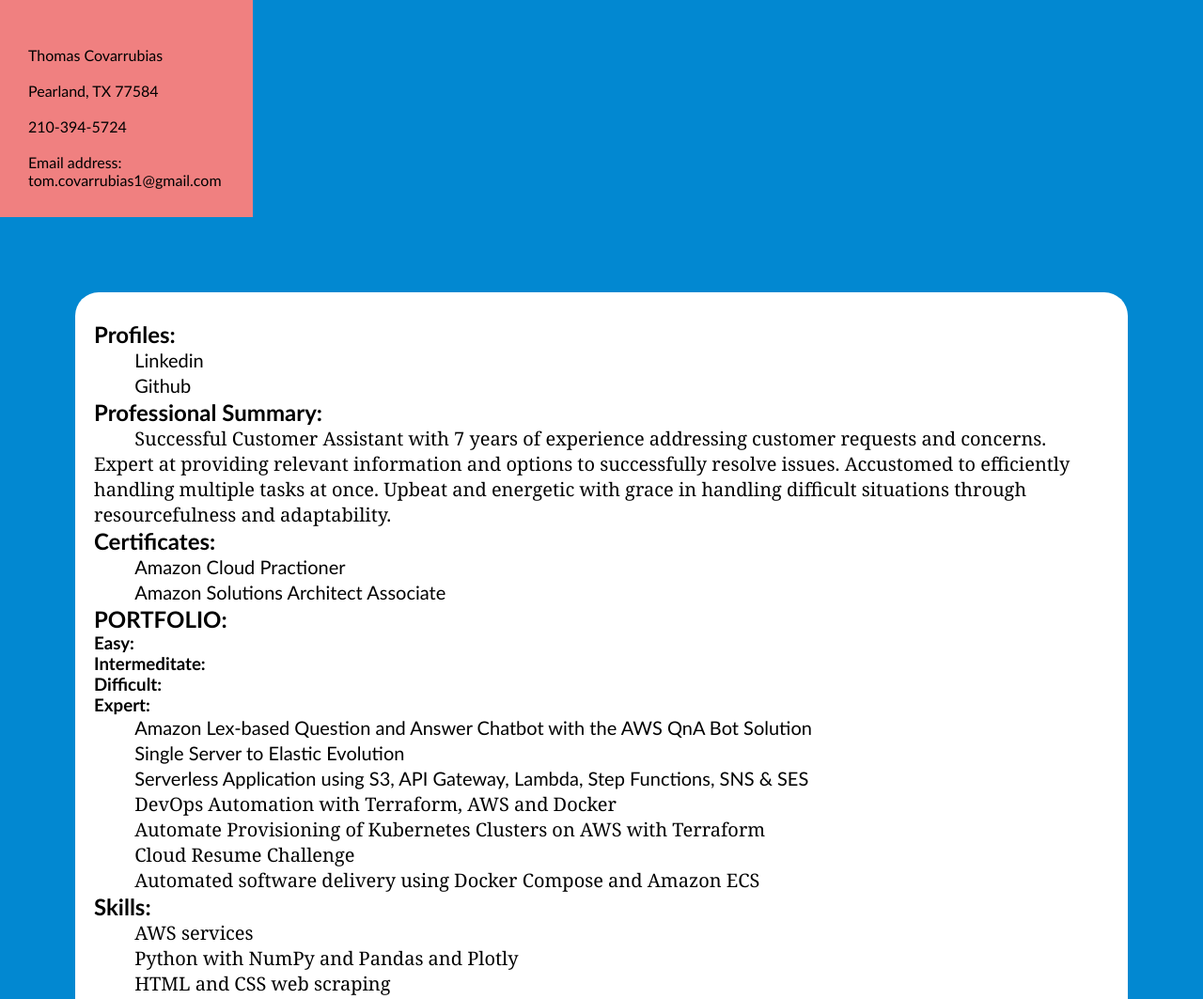
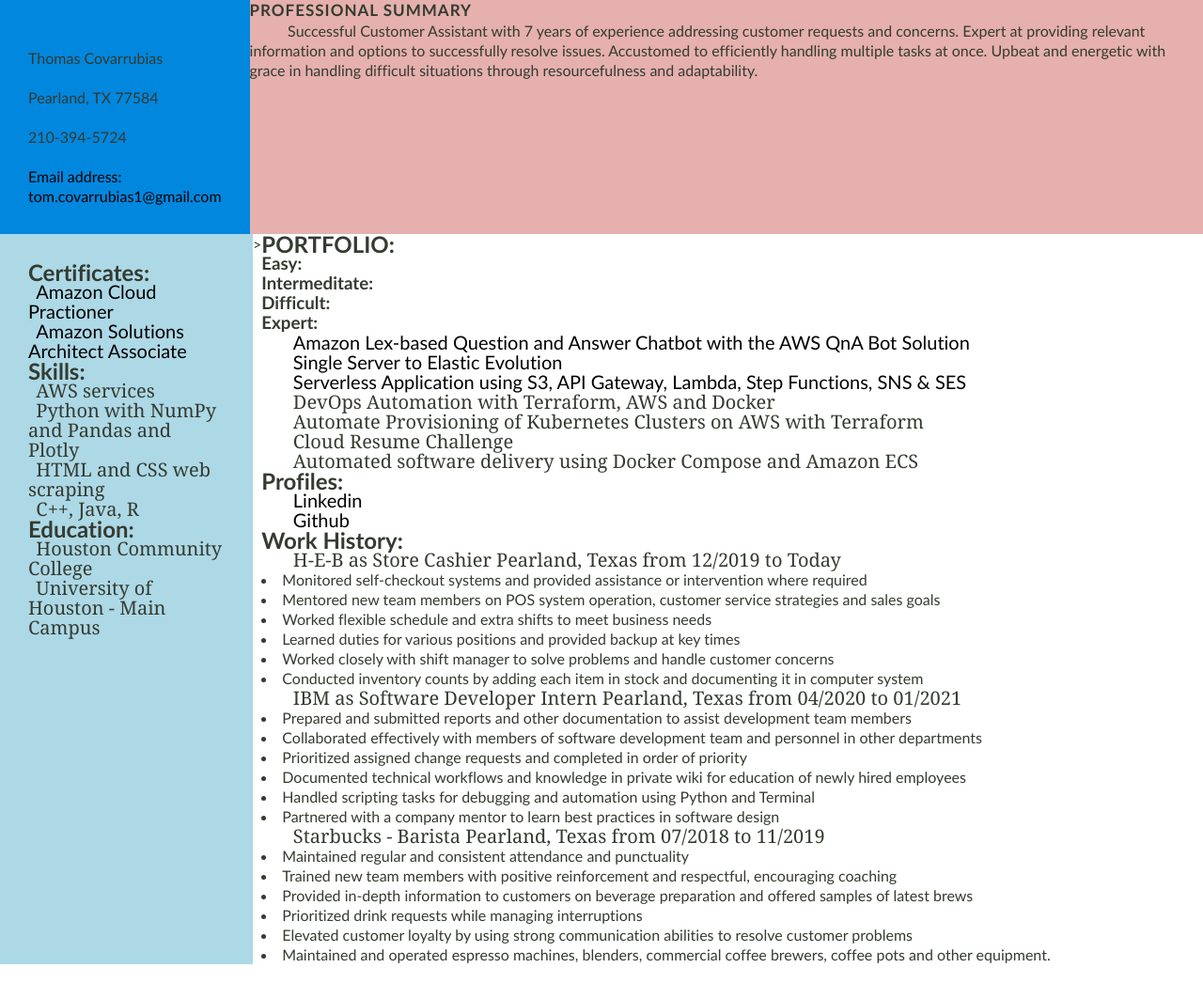
Before and after one commit to codemasters1/Cloud-Projects, a plain HTML site: page Starter cloud website/index.html in a window 1280 px wide. Shown: the top 1063 px of the page at 94% size. After the commit the page ends 1026 px from the top, so only its background shows below. Drawn offline with Linux system fonts and the light colour scheme.

Commit message:
website2resume_part1

```diff
--- a/Starter cloud website/index.html
+++ b/Starter cloud website/index.html
@@ -19,30 +19,23 @@
                         <br><a href="mailto:tom.covarrubias1@gmail.com" target="_blank">Email address: tom.covarrubias1@gmail.com</a></br>
                     </div>
                 </div>
+                <div id="CONTAINER_1" class="right-box">
+                    <div class="doc-item">
+                        <div class="sectiontitle">
+                            Professional Summary
+                        </div>
+                        <div class="paragraph_sum">
+                            <p>
+                                Successful Customer Assistant with 7 years of experience addressing customer requests and concerns. Expert at providing relevant information and options to successfully resolve issues. Accustomed to efficiently handling multiple tasks at once. Upbeat and energetic with grace in handling difficult situations through resourcefulness and adaptability.
+                            </p>
+                        </div>
+                    </div>
+                </div>
             </div>
         </div>
         <div class tabindex="1">
             <div id="CONTAINER_PARENT_1">
-                <div id="CONTAINER_SM">
-                    <div id="SM_LOGOS">
-
-                    </div>
-                    <div id="SM_LINKS">
-                        <h2>Profiles:</h2>
-                            <p>
-                                <a href="https://www.linkedin.com/in/thomas-c-34a114110" target="_blank">Linkedin</a>
-                            </p>
-                            <p>
-                                <a href="https://github.com/tomrunner21" target="_blank">Github</a>
-                            </p>
-                    </div>
-                </div>
-                <div id="SUMMARY">
-                    <h2>Professional Summary:</h2>
-                        <p>
-                            Successful Customer Assistant with 7 years of experience addressing customer requests and concerns. Expert at providing relevant information and options to successfully resolve issues. Accustomed to efficiently handling multiple tasks at once. Upbeat and energetic with grace in handling difficult situations through resourcefulness and adaptability.
-                        </p>
-                </div>
+                <div id="CONTAINER_2" class="left-box">
                     <div id="CERTIFICATES">
                         <h2>Certificates:</h2>
                             <p>
@@ -52,6 +45,20 @@
                                 <a href="https://www.credly.com/badges/0420fd08-bf96-4fc6-a40d-8fe635367ca6/public_url" target="blank"> Amazon Solutions Architect Associate</a>
                             </p>
                     </div>
+                    <div id="SKILLS">
+                        <h2>Skills:</h2>
+                            <p>AWS services</p>
+                            <p>Python with NumPy and Pandas and Plotly</p>
+                            <p>HTML and CSS web scraping</p>
+                            <p>C++, Java, R</p>
+                    </div>
+                    <div id="EDUCATION">
+                        <h2>Education:</h2>
+                            <p>Houston Community College</p>
+                            <p>University of Houston - Main Campus</p>
+                    </div>
+                </div>>
+                <div id="CONTAINER_3" class="right-box">
                     <div id="PORTFOLIO">
                         <h2>PORTFOLIO:</h2>
                             <h3>Easy:</h3>
@@ -80,17 +87,17 @@
                                 Automated software delivery using Docker Compose and Amazon ECS
                             </p>
                     </div>
-                <div id="SKILLS">
-                    <h2>Skills:</h2>
-                        <p>AWS services</p>
-                        <p>Python with NumPy and Pandas and Plotly</p>
-                        <p>HTML and CSS web scraping</p>
-                        <p>C++, Java, R</p>
+                    <div id="SM_LOGOS">
+
                     </div>
-                <div id="EDUCATION">
-                    <h2>Education:</h2>
-                        <p>Houston Community College</p>
-                        <p>University of Houston - Main Campus</p>
+                    <div id="SM_LINKS">
+                        <h2>Profiles:</h2>
+                            <p>
+                                <a href="https://www.linkedin.com/in/thomas-c-34a114110" target="_blank">Linkedin</a>
+                            </p>
+                            <p>
+                                <a href="https://github.com/tomrunner21" target="_blank">Github</a>
+                            </p>
                     </div>
                     <div id="WORK_HISTORY">
                         <h2>Work History: </h2>
@@ -117,7 +124,7 @@
                                 <li>Maintained and operated espresso machines, blenders, commercial coffee brewers, coffee pots and other equipment.</li>
                     </div>
                 </div>
-
+            </div>
         </div>
 
     </body>
--- a/Starter cloud website/index_css.css
+++ b/Starter cloud website/index_css.css
@@ -6,7 +6,8 @@
 
 body {
   margin: 0;
-  background-color: #0288d1;
+  /* width: 100%; */
+  /* background: #ADE2E5; */
 }
 
 a {
@@ -20,30 +21,258 @@
   font-family: 'Georgia';
 }
 
-#CONTAINER_PARENT_0{
+/* #CONTAINER_PARENT_0{
   text-align: left;
-  background: lightcoral;
+  background: #E5B0AD;
   display: inline-block;
   width: 209px;
   padding: 30px;
   box-sizing: content-box;
   left: 50px;
   font-family: 'Times New Roman';
+} */
+
+#CONTAINER_PARENT_0 {
+  font-weight: 400;
+  -webkit-font-smoothing: antialiased;
+  -webkit-text-size-adjust: 100%;
+  -webkit-tap-highlight-color: rgba(0,0,0,0);
+  --is-css-loaded: 1;
+  --is-skins-css-loaded: 1;
+  text-align: left;
+  font-feature-settings: "liga" 0;
+  cursor: default;
+  user-select: none;
+  color: #343b30;
+  font-variant-ligatures: none;
+  word-wrap: break-word;
+  line-height: 21px;
+  font-size: 16px;
+  font-family: Trebuchet MS;
+  box-sizing: border-box;
+  margin: 0;
+  padding: 0;
+  border: 0;
+  outline: 0;
+  vertical-align: baseline;
+  /* background: transparent; */
+  transition: none !important;
+  table-layout: fixed;
+  width: 100%;
+  align-content: stretch !important;
+  display: flex !important;
+  flex-wrap: nowrap !important;
 }
 
-#CONTAINER_PARENT_1 {
+#CONTAINER_0 {
+
+  /*
+  font-weight: 400;
+  -webkit-font-smoothing: antialiased;
+  -webkit-text-size-adjust: 100%;
+  -webkit-tap-highlight-color: rgba(0,0,0,0);
+  --is-css-loaded: 1;
+  --is-skins-css-loaded: 1;
+  text-align: left;
+  font-feature-settings: "liga" 0;
+  cursor: default;
+  user-select: none;
+  color: #343b30;
+  font-variant-ligatures: none;
+  word-wrap: break-word;
+  line-height: 21px;
+  font-size: 16px;
+  font-family: Trebuchet MS; */
+  margin: 0;
+  border: 0;
+  outline: 0;
+  /* vertical-align: baseline; */
+  /* transition: none !important; */
+  box-sizing: content-box;
+  padding: 30px;
+  position: relative;
+  width: 209px;
+  display: inline-block;
+  overflow: inherit;
+  /* background: #fff; */
+  background: #0187de;
+}
+
+#CONTAINER_1 {
+  background-color: #E5B0AD;
+  /* opacity: .1; */
+}
+
+.sectiontitle {
+  -webkit-font-smoothing: antialiased;
+  -webkit-text-size-adjust: 100%;
+  -webkit-tap-highlight-color: rgba(0,0,0,0);
+  --is-css-loaded: 1;
+  --is-skins-css-loaded: 1;
+  text-align: left;
+  font-feature-settings: "liga" 0;
+  user-select: none;
+  color: #343b30;
+  font-variant-ligatures: none;
+  word-wrap: break-word;
+  font-family: Trebuchet MS;
+  cursor: pointer;
+  font-weight: bold;
+  text-transform: uppercase;
+  line-height: 22px;
+  box-sizing: border-box;
+  margin: 0;
+  padding: 0;
+  border: 0;
+  outline: 0;
+  vertical-align: baseline;
+  background: transparent;
+  transition: none !important;
+  display: table;
+  table-layout: fixed;
+  width: 100%;
+  letter-spacing: 1px;
+  font-size: 17px;
+}
+
+.paragraph_sum p {
+  font-weight: 400;
+  -webkit-font-smoothing: antialiased;
+  -webkit-text-size-adjust: 100%;
+  -webkit-tap-highlight-color: rgba(0,0,0,0);
+  --is-css-loaded: 1;
+  --is-skins-css-loaded: 1;
+  text-align: left;
+  font-feature-settings: "liga" 0;
+  user-select: none;
+  color: #343b30;
+  font-variant-ligatures: none;
+  word-wrap: break-word;
+  line-height: 21px;
+  font-size: 16px;
+  font-family: Trebuchet MS;
+  cursor: pointer;
+  box-sizing: border-box;
+  margin: 0;
+  padding: 0;
+  border: 0;
+  outline: 0;
+  vertical-align: baseline;
+  /* background: transparent; */
+
+  transition: none !important;
+  margin-top: 0;
+}
+
+/* #CONTAINER_PARENT_1 {
   text-align: left;
   display: inline-block;
-  background-color: white;
+  display: table;
+  background: white;
   box-sizing: content-box;
   word-wrap: break-word;
-  padding: 30px 20px 30px; /*top, left and right, bottom*/
+  padding: 30px 20px 30px;
+  width: 100%;
   border-radius: 25px;
   margin: 5pc 50pc 0;
+} */
+
+#CONTAINER_PARENT_1 {
+  font-weight: 400;
+  -webkit-font-smoothing: antialiased;
+  -webkit-text-size-adjust: 100%;
+  -webkit-tap-highlight-color: rgba(0,0,0,0);
+  --is-css-loaded: 1;
+  --is-skins-css-loaded: 1;
+  text-align: left;
+  font-feature-settings: "liga" 0;
+  cursor: default;
+  user-select: none;
+  color: #343b30;
+  font-variant-ligatures: none;
+  word-wrap: break-word;
+  line-height: 21px;
+  font-size: 16px;
+  font-family: Trebuchet MS;
+  box-sizing: border-box;
+  margin: 0;
+  padding: 0;
+  border: 0;
+  outline: 0;
+  vertical-align: baseline;
+  background: transparent;
+  transition: none !important;
+  flex-grow: 1;
+  table-layout: fixed;
+  /* width: 100%; */
+  align-content: stretch !important;
+  display: flex !important;
+  flex-wrap: inherit !important;
+}
+
+#CONTAINER_2 {
+  font-weight: 400;
+  -webkit-font-smoothing: antialiased;
+  -webkit-text-size-adjust: 100%;
+  -webkit-tap-highlight-color: rgba(0,0,0,0);
+  --is-css-loaded: 1;
+  --is-skins-css-loaded: 1;
+  text-align: left;
+  font-feature-settings: "liga" 0;
+  cursor: default;
+  user-select: none;
+  color: #343b30;
+  font-variant-ligatures: none;
+  word-wrap: break-word;
+  line-height: 21px;
+  font-size: 16px;
+  font-family: Trebuchet MS;
+  margin: 0;
+  border: 0;
+  outline: 0;
+  vertical-align: baseline;
+  transition: none !important;
+  box-sizing: content-box;
+  padding: 30px;
+  position: relative;
+  width: 209px;
+  display: inline-block;
+  overflow: inherit;
+  /* background: #fff; */
+  background-color: lightblue;
+}
+
+#CERTIFICATES {
+  font-weight: 400;
+  -webkit-font-smoothing: antialiased;
+  -webkit-text-size-adjust: 100%;
+  -webkit-tap-highlight-color: rgba(0,0,0,0);
+  --is-css-loaded: 1;
+  --is-skins-css-loaded: 1;
+  text-align: left;
+  font-feature-settings: "liga" 0;
+  user-select: none;
+  color: #343b30;
+  font-variant-ligatures: none;
+  word-wrap: break-word;
+  line-height: 21px;
+  font-size: 16px;
+  font-family: Trebuchet MS;
+  box-sizing: border-box;
+  margin: 0;
+  padding: 0;
+  border: 0;
+  outline: 0;
+  vertical-align: baseline;
+  background: transparent;
+  transition: none !important;
+  z-index: 10;
+  position: relative;
+  cursor: pointer;
 }
 
 @media (max-width: 1440px){
-  #CONTAINER_PARENT_1 {
+  /* #CONTAINER_PARENT_1 {
       margin: 5pc 5pc 0;
-  }
+  } */
 }
```
Lines whose indentation alone changed are shown as unchanged.
